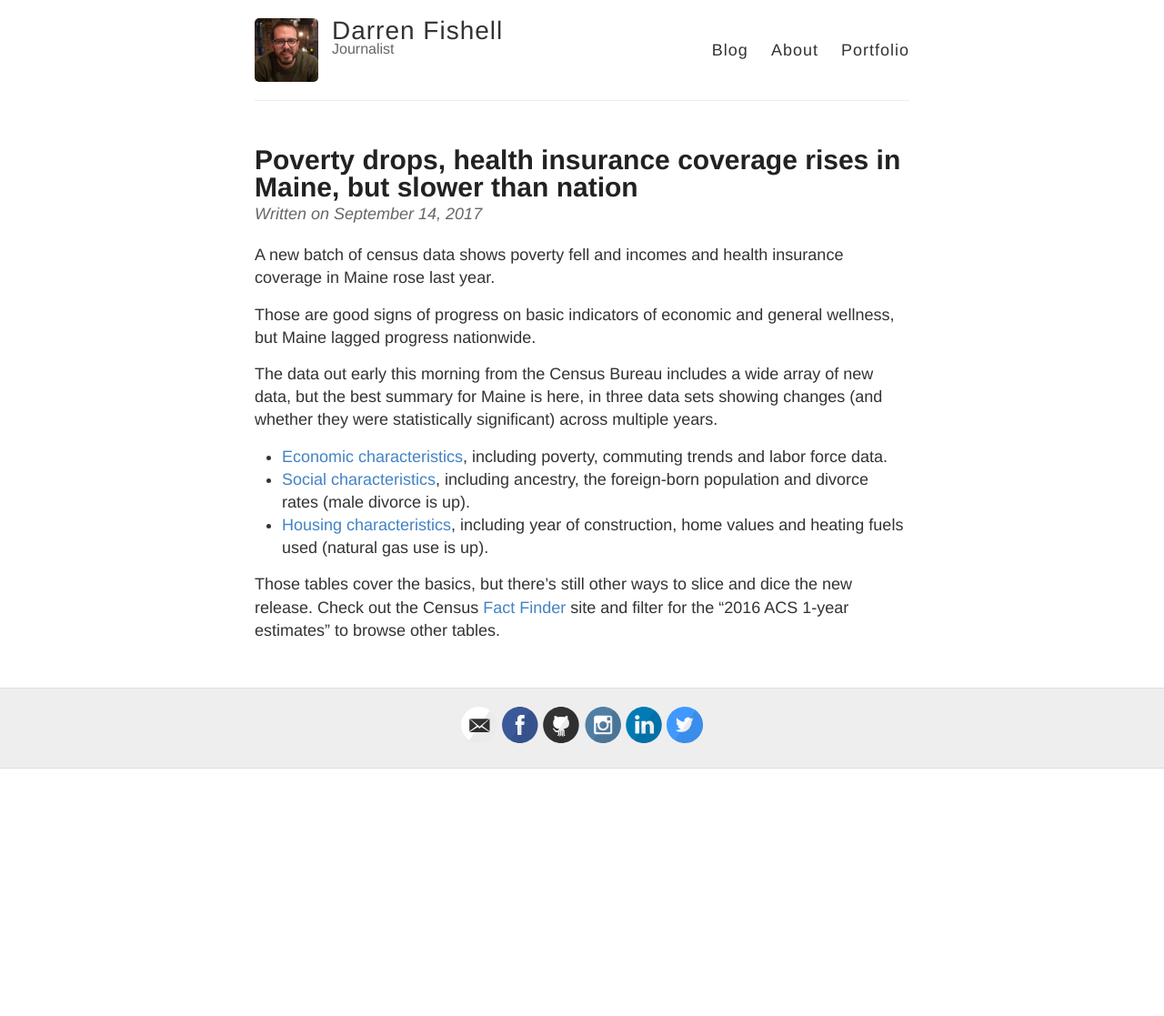
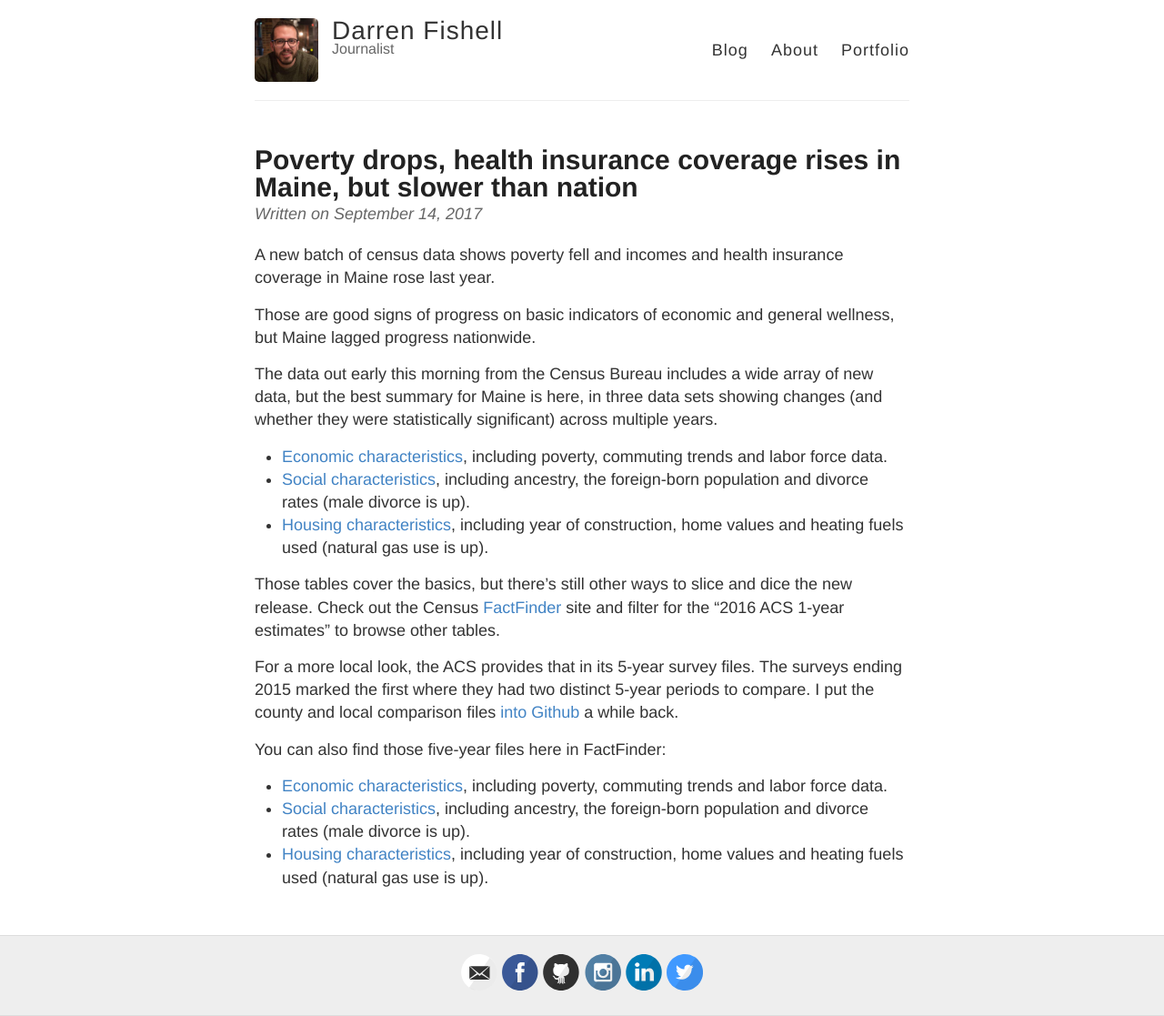
Before and after one commit to darrenfishell/darrenfishell.github.io, a Jekyll site: the page built from _posts/2017-9-14-new-census-data-shows-demographic-shifts-in-maine.md, in a window 1280 px wide. Shown: the whole page at 91% size. Built offline with Jekyll 4.4.1, drawn with Linux system fonts in a browser that asks for light colours; comment, search, counter and statistics services are not loaded; before the commit the page ends 900 px from its top, so only the background shows below that.

Commit message:
Updated with 5-year FactFinder files

```diff
--- a/_posts/2017-9-14-new-census-data-shows-demographic-shifts-in-maine.md
+++ b/_posts/2017-9-14-new-census-data-shows-demographic-shifts-in-maine.md
@@ -13,4 +13,12 @@ The data out early this morning from the Census Bureau includes a wide array of
 - [Social characteristics](https://factfinder.census.gov/bkmk/table/1.0/en/ACS/16_1YR/CP02/0400000US23), including ancestry, the foreign-born population and divorce rates (male divorce is up).
 - [Housing characteristics](https://factfinder.census.gov/bkmk/table/1.0/en/ACS/16_1YR/CP04/0400000US23), including year of construction, home values and heating fuels used (natural gas use is up).
 
-Those tables cover the basics, but there's still other ways to slice and dice the new release. Check out the Census [Fact Finder](https://factfinder.census.gov/faces/nav/jsf/pages/searchresults.xhtml?refresh=t) site and filter for the "2016 ACS 1-year estimates" to browse other tables.
+Those tables cover the basics, but there's still other ways to slice and dice the new release. Check out the Census [FactFinder](https://factfinder.census.gov/faces/nav/jsf/pages/searchresults.xhtml?refresh=t) site and filter for the "2016 ACS 1-year estimates" to browse other tables.
+
+For a more local look, the ACS provides that in its 5-year survey files. The surveys ending 2015 marked the first where they had two distinct 5-year periods to compare. I put the county and local comparison files [into Github](https://github.com/bangordailynews/BDN-public-data/tree/master/thedata/ACS%20comparisons) a while back.
+
+You can also find those five-year files here in FactFinder:
+
+- [Economic characteristics](https://factfinder.census.gov/bkmk/table/1.0/en/ACS/15_5YR/CP03/0400000US23), including poverty, commuting trends and labor force data.
+- [Social characteristics](https://factfinder.census.gov/bkmk/table/1.0/en/ACS/15_5YR/CP02/0400000US23), including ancestry, the foreign-born population and divorce rates (male divorce is up).
+- [Housing characteristics](https://factfinder.census.gov/bkmk/table/1.0/en/ACS/15_5YR/CP04/0400000US23), including year of construction, home values and heating fuels used (natural gas use is up).
```
